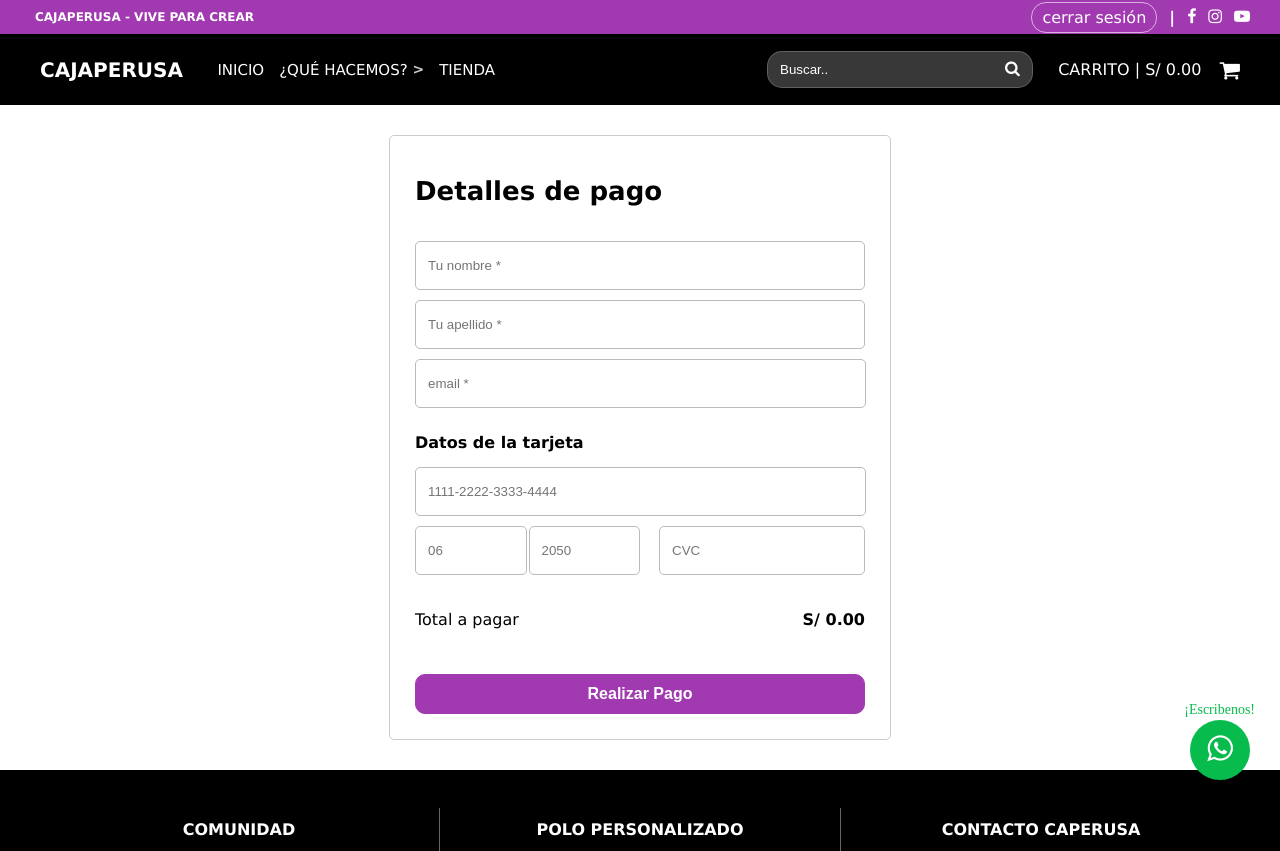
After one commit to bryancitu/cajaperusa, a Django app: page /producto/metodos-de-pago in a window 1280 px wide. The commit adds this page. Shown: the top 851 px of the page. Run offline with Django 3.2, Linux system fonts and the light colour scheme; the visitor is signed in with stand-in values (Sample User, id 1).

Commit message:
flujo de pago

```diff
--- a/producto/urls.py
+++ b/producto/urls.py
@@ -4,6 +4,7 @@ from .views import *
 urlpatterns = [
     path('personalizar-producto', PersonalizarProductoView.as_view(), name="personalizar_producto"),
     path('historial-pagos', HistorialPagosVIew.as_view(), name="historial_pagos"),
+    path('metodos-de-pago', PaymentPageVIew.as_view(), name="payment_page"),
     # paginas de los diferente tipos de productos
     path('cualquier-tipo-diseño', CualquierTipoDisenoView.as_view(), name="cualquier_tipo_diseno"),
     path('diseño-impresión-papel', DisenoImpresionPapelView.as_view(), name="diseno_impresion_papel"),
--- a/producto/views.py
+++ b/producto/views.py
@@ -97,6 +97,16 @@ class HistorialPagosVIew(LoginRequiredMixin,TemplateView):
         kwargs['ctd_total']   = ctd_cualquier_design + ctd_design_papel + ctd_design_objeto + ctd_print_objeto
         kwargs['monto_total'] = monto_cd + monto_dp + monto_do + monto_po
         return kwargs
+
+
+class PaymentPageVIew(LoginRequiredMixin,TemplateView):
+    template_name = "producto/payment_page.html"
+
+    # def get_context_data(self, **kwargs):
+    #     form = SolicitudDisenoForm
+    #     kwargs['form'] = form
+    #     return kwargs
+
 
 
 # Solicitudes de los 4
--- a/templates/home/index.html
+++ b/templates/home/index.html
@@ -85,7 +85,7 @@ h1,h2{color: #fff;}
         <h2 class="subtitle-contenido desktop">SERIGRAFIA DIGITAL</h2>
         <span class="desktop" >Pide tu polera hoy</span>
         <div class="contenedor-btn-banner desktop">
-            <button type="submit" class="desde-banner"><a href="{% url 'personalizar_producto' %}" style="color: white;"> POLERAS DESDE S/. 89 </a></button>
+            <button type="submit" class="desde-banner"><a href="{% url 'personalizar_producto' %}" style="color: white;"> DISEÑOS DESDE S/. 89 </a></button>
             <button type="submit" class="serigrafia-banner">¿Serigrafía digital? </button>
         </div>
         <button type="submit" class="desde-banner mobile">DESDE S/. 89 </button>
--- a/templates/producto/historial_pagos.html
+++ b/templates/producto/historial_pagos.html
@@ -75,7 +75,7 @@ th{background-color: #a139b0;color: #fff;}
     <tr style="border: none;">
       <td style="border: none;"></td>
       <td style="border: none;"></td>
-      <td class="realizar-pago"><a href="" style="color: #fff;">Realizar el pago <i class="fa fa-cart-arrow-down" aria-hidden="true"></i> </a></td>
+      <td class="realizar-pago"><a href="{% url 'payment_page' %}" style="color: #fff;">Realizar el pago <i class="fa fa-cart-arrow-down" aria-hidden="true"></i> </a></td>
     </tr>
   </table>
 
--- /dev/null
+++ b/templates/producto/payment_page.html
@@ -0,0 +1,60 @@
+{% extends "base.html" %}
+{% load static %}
+
+{% block title %}
+    Poleras Personalizados
+{% endblock title %}
+
+
+{% block css %}
+<style>
+main{padding: 0rem 1rem;}
+.contenedor-pay-card{max-width: 45rem;margin: 2rem auto;padding: 2.5rem;border: .1rem solid #ccc;border-radius: .5rem;}
+input[type="text"]{padding: 1.6rem 1.2rem;border-radius: .5rem;border: .1rem solid #bbb;margin-bottom: 1rem;}
+
+.contenedor-nombres-apellidos{display: flex;flex-wrap: wrap;}
+#fname, #lname{width: 100%;}
+#email, #ccnum{width: calc(100% - 2.5rem);}
+.contenedor-date-card{display: flex;justify-content: space-between;}
+#expmonth, #expyear{width: 40%;}
+#cvv{width: 40%;}
+button{width: 100%;padding: 1rem;text-align: center;background-color: #a139b0;color: #fff;border: .1rem solid #a139b0;border-radius: 1rem;margin-top: 2rem;font-size: 1.6rem;}
+@media only screen and (min-width: 900px) {
+    .contenedor-pay-card{margin: 3rem auto;}
+    .contenedor-date-card{width: 50%;}
+    #expmonth, #expyear{width: 38%;}
+    .contenedor-date-cvv{display: flex;justify-content: space-between;}
+}
+
+</style>
+{% endblock css %}
+
+
+{% block content %}
+<main>
+    <div class="contenedor-pay-card">
+        <h1 style="text-align: left;">Detalles de pago</h1>
+        <form action="" method="post">
+            <div class="contenedor-nombres-apellidos">
+                <input type="text" id="fname" name="firstname" placeholder="Tu nombre *">
+                <input type="text" id="lname" name="lastname" placeholder="Tu apellido *">
+            </div>
+            <input type="text" id="email" name="email" placeholder="email *">
+            <h4 style="margin: 1.5rem 0rem;">Datos de la tarjeta</h4>
+            <input type="text" id="ccnum" name="cardnumber" placeholder="1111-2222-3333-4444">
+            <div class="contenedor-date-cvv">
+                <div class="contenedor-date-card">
+                    <input type="text" id="expmonth" name="expmonth" placeholder="06">
+                    <input type="text" id="expyear" name="expyear" placeholder="2050">
+                </div>
+                <input type="text" id="cvv" name="cvv" placeholder="CVC">
+            </div>
+            <div style="display: flex;justify-content: space-between;margin: 2.5rem 0rem;">
+                <div>Total a pagar</div>
+                <div><b>{% if user.monto_pagar %}S/ {{user.monto_pagar}}{% else %}S/ 0.00{% endif %}</b></div>
+            </div>
+            <button type="submit"><b>Realizar Pago</b></button>
+        </form>
+    </div>
+</main>
+{% endblock content %}
```
